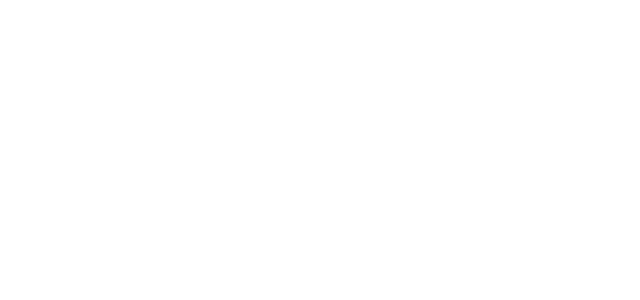
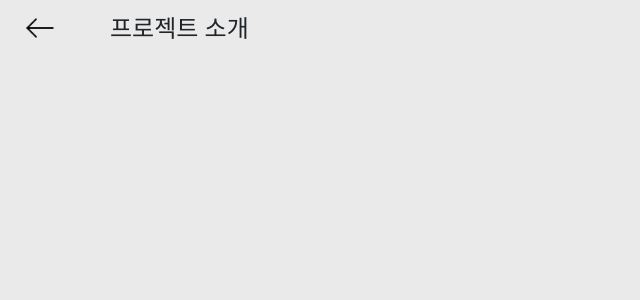
Before and after one commit to DriveGuard-capstone/drive-guard, a React (Create React App) app: page /team in a window 1280 px wide. Before the commit this address had no page. Shown: the top 300 px of the page, without its empty margins (0-640 px from the left). Built offline with nearby package versions, Linux system fonts and the light colour scheme.

Commit message:
Add TeamPage.jsx

```diff
--- a/src/App.js
+++ b/src/App.js
@@ -11,6 +11,7 @@
 import DriveHabit from './pages/DriveHabit';
 import MyPage from './pages/MyPage';
 import SetupPage from './pages/SetupPage';
+import TeamPage from './pages/TeamPage';
 
 function App() {
   return (
@@ -26,6 +27,7 @@
         <Route path='/recharts' element={<DriveHabit />} />
         <Route path='/mypage' element={<MyPage />}/>
         <Route path='/setup' element={<SetupPage/>}></Route>
+        <Route path='/team' element={<TeamPage/>}></Route>
       </Routes>
 
     </div>
--- a/src/pages/HomePage.jsx
+++ b/src/pages/HomePage.jsx
@@ -43,6 +43,10 @@
     const handledriveHabitClick = () => {
         navigate('/recharts');
     };
+
+    const handleTeamButtonClick = () => {
+        navigate('/team')
+    }
 
     const handleScroll = () => {
         const currentScrolly = window.scrollY;
@@ -97,7 +101,7 @@
                         <button style={styles.driveHabitButton} onClick={handledriveHabitClick}>운전 습관 확인하기</button>
                     </div>
 
-                    <div style={styles.noticeContainer}>
+                    {/* <div style={styles.noticeContainer}>
                         <button style={styles.noticeButton}>공지사항 〉</button>
                         <div style={styles.line}></div>
 
@@ -106,7 +110,7 @@
                             <button style={styles.secondNoticeButton}>⚬ 프로젝트 팀 소개 〉 </button>
                         </div>
 
-                    </div>
+                    </div> */}
 
 
 
@@ -136,7 +140,7 @@
                 }}
                 >
                     <div style={{ display: 'flex', alignItems: 'center', width: '100%', margin: '10px' }}>
-                    <button onClick={toggleMenu} style={{ width: '35px', height: '35px', backgroundSize: '80%', border: 'none', backgroundImage: `url(${left_icon})`, cursor: 'pointer', backgroundPosition: 'center', backgroundColor: '#FFFFFF' }}></button>
+                    <button onClick={toggleMenu} style={{ width: '35px', height: '35px', backgroundSize: 'cover', border: 'none', backgroundImage: `url(${left_icon})`, cursor: 'pointer', backgroundPosition: 'center', backgroundColor: '#FFFFFF' }}></button>
                     <button style={{width: '25px', height: '25px', backgroundSize: 'cover', border: 'none', backgroundImage: `url(${setup_icon})`, cursor: 'pointer', backgroundPosition: 'center', backgroundColor: '#FFFFFF', marginLeft: '170px'}}
                     onClick={handleSetupButtonClick}></button>
                     </div>
@@ -149,7 +153,7 @@
                 <div style={styles.line}></div>
                 <div style={styles.noticeButtonContainer}>
                             <button style={styles.firstNoticeButton} onClick={applicationClick}>⚬ 애플리케이션 소개 〉 </button>
-                            <button style={styles.secondNoticeButton}>⚬ 프로젝트 팀 소개 〉 </button>
+                            <button style={styles.secondNoticeButton} onClick={handleTeamButtonClick}>⚬ 프로젝트 팀 소개 〉 </button>
                 </div>
             </div>
 
@@ -162,7 +166,7 @@
     container: {
         display: 'flex',
         width: '100%',
-        height: '130vh', // 임시로 150vh 로 지정 px로 바꿔도된다..
+        height: '120vh', // 임시로 150vh 로 지정 px로 바꿔도된다..
         flexDirection: 'column',
         alignItems: 'center',
         // backgroundSize: 'cover',  // 배경 꽉 채우고, 화면 길이가 길어지면 당연히 원본사진에서 밑으로 늘어날수밖에
--- /dev/null
+++ b/src/pages/TeamPage.jsx
@@ -0,0 +1,59 @@
+import React, { useRef, useState, useEffect } from 'react';
+import left_icon from '../ms_image/left_icon.png';
+import { useNavigate } from 'react-router-dom';
+
+const MyPage = () => {
+
+  const navigate = useNavigate();
+
+  const handleLeftButtonClick = () => {
+    navigate(-1);
+  }
+
+  return (
+    <div style={styles.container}>
+      <div style={styles.titleContainer}>
+                <button style={styles.leftButton} onClick={handleLeftButtonClick}></button>
+                <div style={styles.title}>프로젝트 소개</div>
+            </div>
+    </div>
+  )
+}
+const styles = {
+  container: {
+      display: 'flex',
+      width: '100%',
+      height: '100vh',
+      flexDirection: 'column',
+      alignItems: 'center',
+      backgroundColor: '#EAEAEA',
+  },
+  titleContainer: {
+      display: 'flex',
+      flexDirection: 'row',
+      alignItems: 'center',
+      // justifyContent: 'space-between',
+      width: '100%',
+
+  },
+  leftButton: {
+      width: '40px',
+      height: '40px',
+      border: 'none',
+      backgroundImage: `url(${left_icon})`,
+      backgroundPosition: 'center',
+      backgroundSize: 'cover',
+      backgroundColor: '#EAEAEA',
+      marginLeft: '20px',
+  },
+  title: {
+    marginTop: '10px',
+    textAlign: 'center',
+    fontSize: '24px',
+    alignItems: 'center',
+    marginBottom: '10px',
+    marginLeft: '50px',
+},
+}
+
+export default MyPage
```
